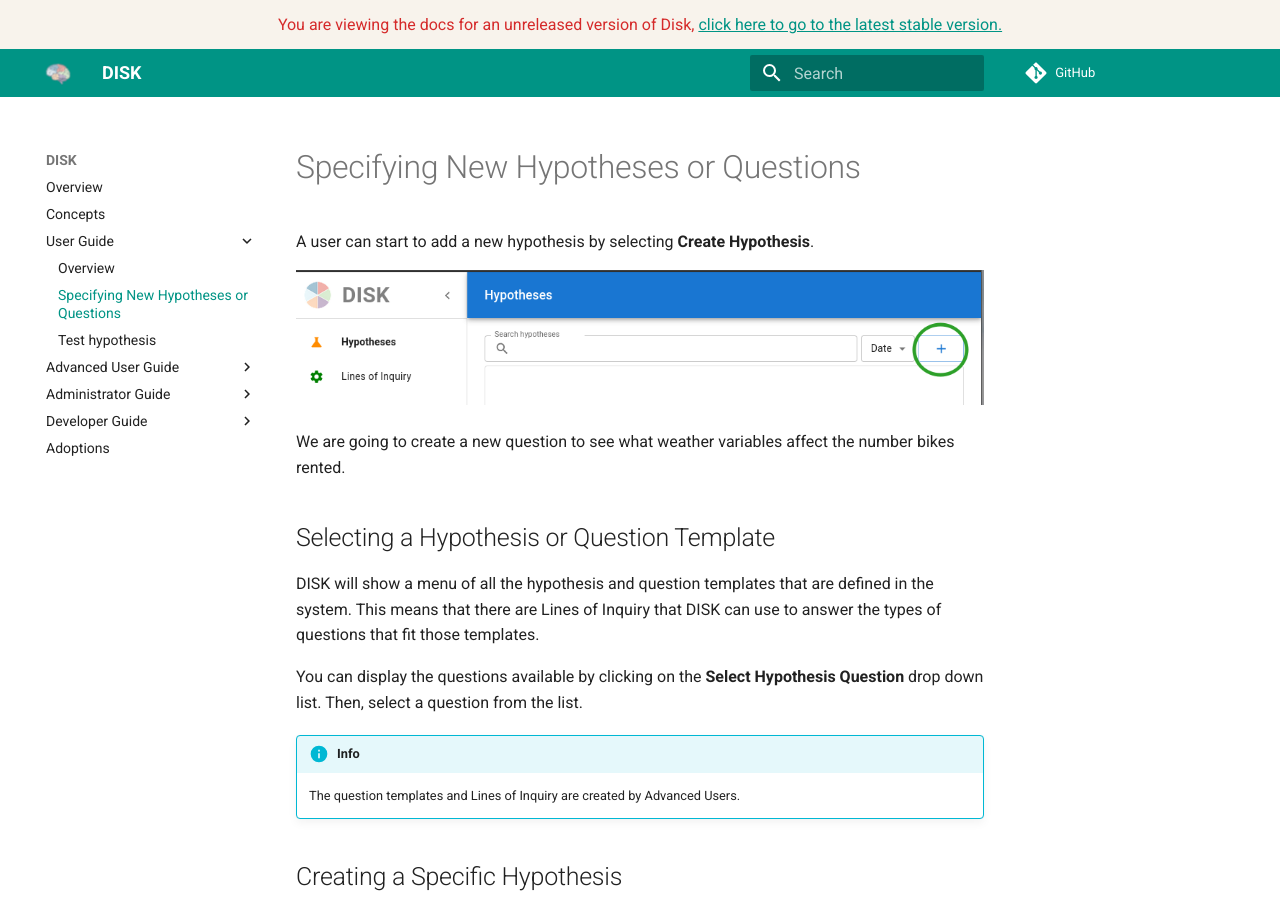
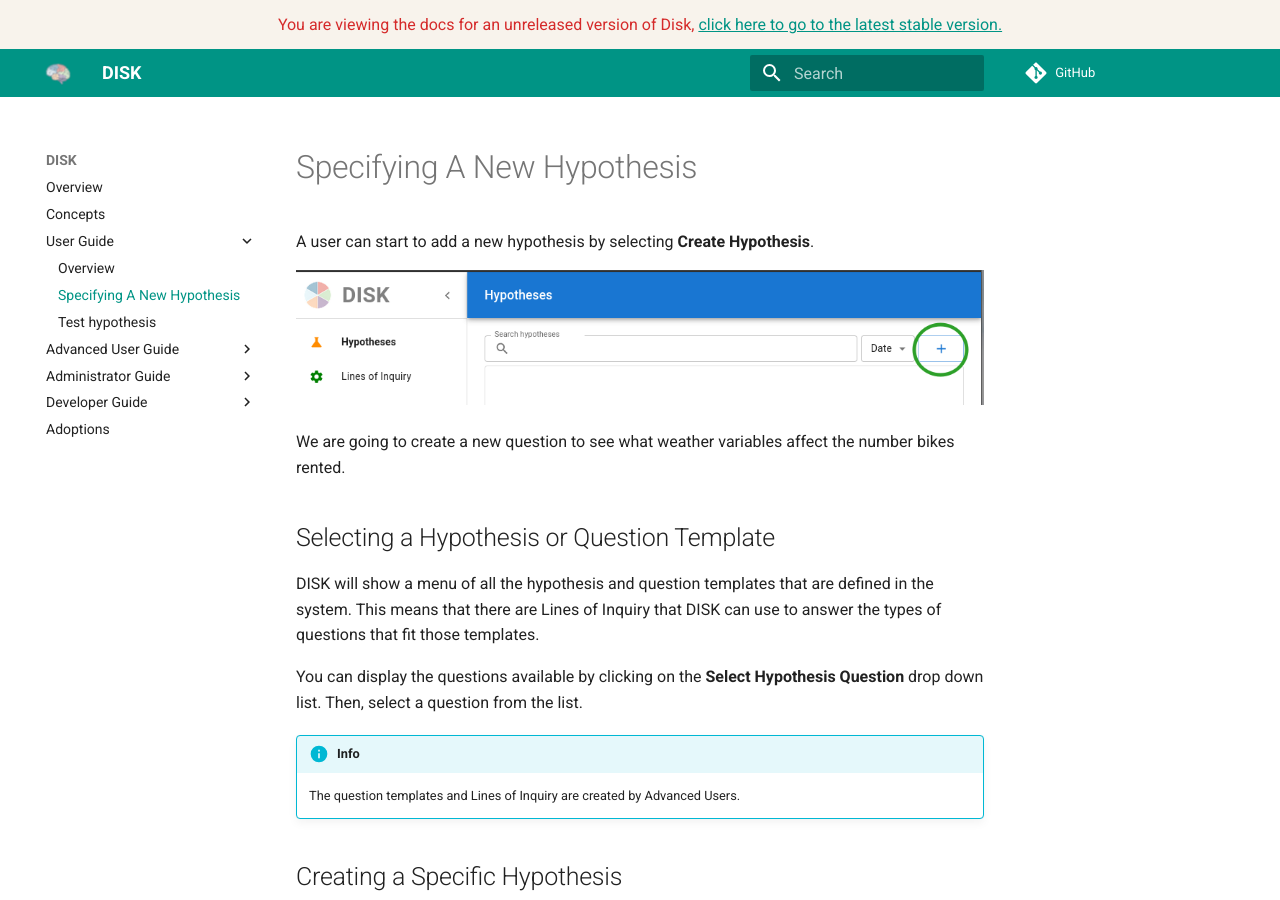
Before and after one commit to KnowledgeCaptureAndDiscovery/DISK-UI, an MkDocs documentation site: the page built from docs/user-guide/write-hypothesis.md, in a window 1280 px wide and 900 px high. Built offline with MkDocs 1.6.1 and Material for MkDocs 9.7.7, drawn with Linux system fonts in a browser that asks for light colours; comment, search, counter and statistics services are not loaded.

Commit message:
Update write-hypothesis.md

```diff
--- a/docs/user-guide/write-hypothesis.md
+++ b/docs/user-guide/write-hypothesis.md
@@ -1,4 +1,4 @@
-# Specifying New Hypotheses or Questions
+# Specifying A New Hypothesis
 
 A user can start to add a new hypothesis by selecting **Create Hypothesis**.
 
```
